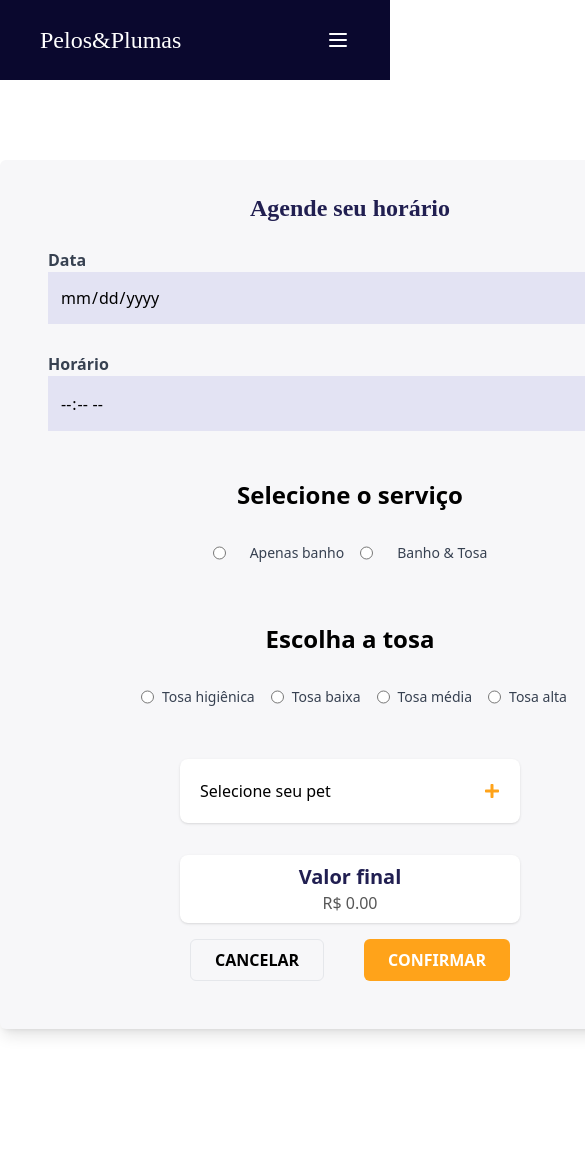
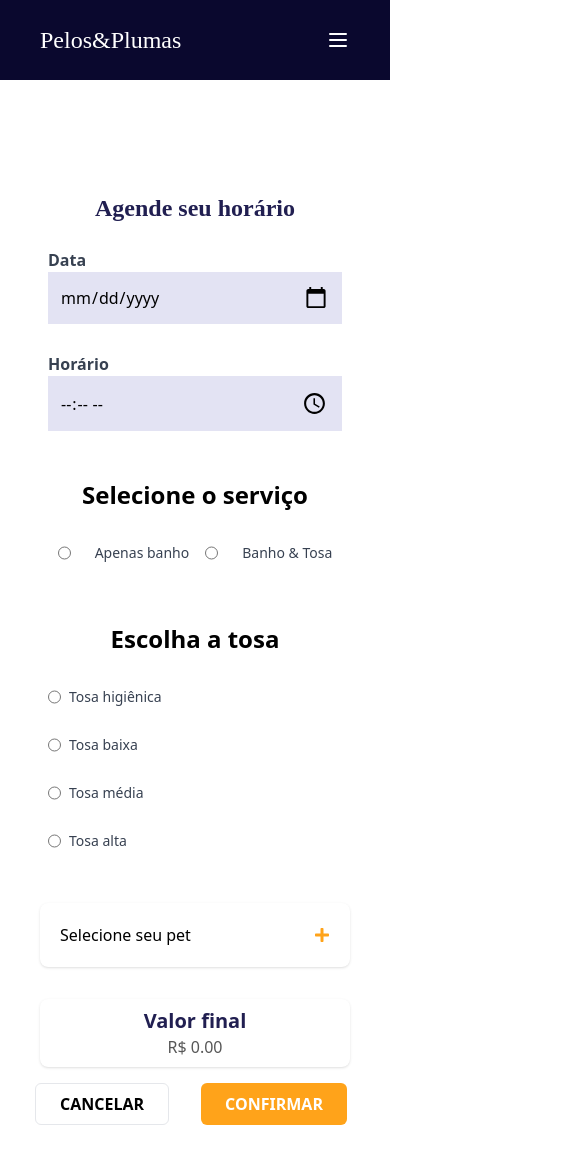
Before and after one commit to pamlotusia/impacta-petshop, a React (Create React App) app: page /home in a window 390 px wide. Shown: the top 1164 px of the page, 585 px wide, since content can reach past the window. Before the commit the page ends 1109 px from the top, so only its background shows below. Built offline with nearby package versions, Linux system fonts and the light colour scheme; no server answers; the database is empty; sample sign-in values are in the browser's storage.

Commit message:
pagina home completamente responsiva

```diff
--- a/src/components/Home.jsx
+++ b/src/components/Home.jsx
@@ -116,7 +116,7 @@ const Home = () => {
   }
 
   return (
-    <div className="w-[700px] mx-auto  p-10 rounded-md shadow-lg my-20 py-8 bg-background-color relative">
+    <div className="lg:w-[700px] mx-auto  p-10 rounded-md lg:shadow-lg my-20 py-8 lg:bg-background-color relative">
       <h1 className="text-2xl text-center color-title font-bold font-poppins mb-4">
         Agende seu horário
       </h1>
@@ -143,7 +143,7 @@ const Home = () => {
         </p>
 
         <div className="flex justify-center">
-          <div className=" flex mb-3  p-2 rounded-lg">
+          <div className="flex mb-3  p-2 rounded-lg">
             <input
               onChange={e => {
                 setSeletedService(e.target.nextElementSibling.textContent)
@@ -183,8 +183,8 @@ const Home = () => {
           Escolha a tosa
         </p>
 
-        <div className="flex justify-center">
-          <div className=" flex mb-3  p-2 rounded-lg ml-2">
+        <div className="grid md:flex md:justify-center lg:flex lg:justify-center">
+          <div className=" flex mb-3  p-2 rounded-lg">
             <input
               onChange={e =>
                 setSelectedTosa(e.target.nextElementSibling.textContent)
@@ -268,7 +268,7 @@ const Home = () => {
       </form>
 
       <div className="flex justify-center">
-        <button className="border px-6 py-2 my-4 m-5 rounded-md font-bold uppercase">
+        <button className="border px-6 py-2 my-4 m-3 rounded-md font-bold uppercase">
           Cancelar
         </button>
         <button
```
